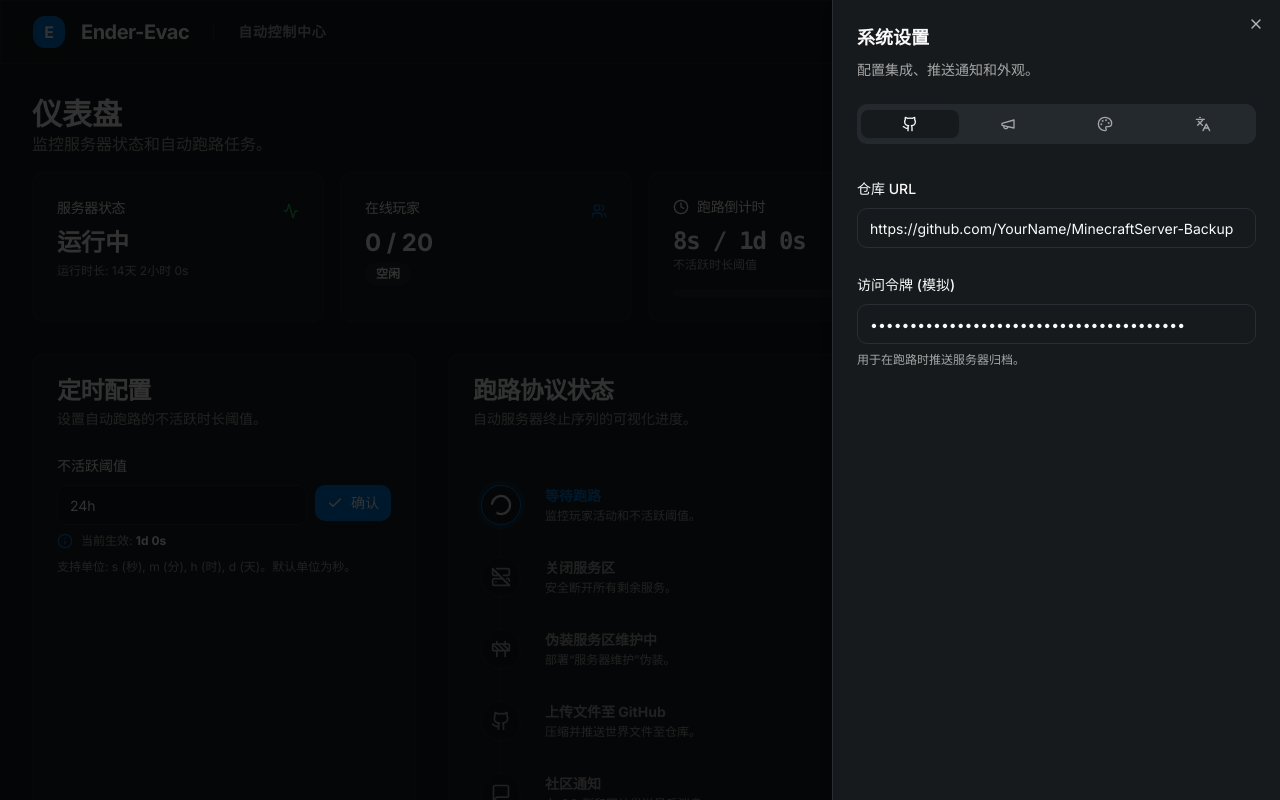
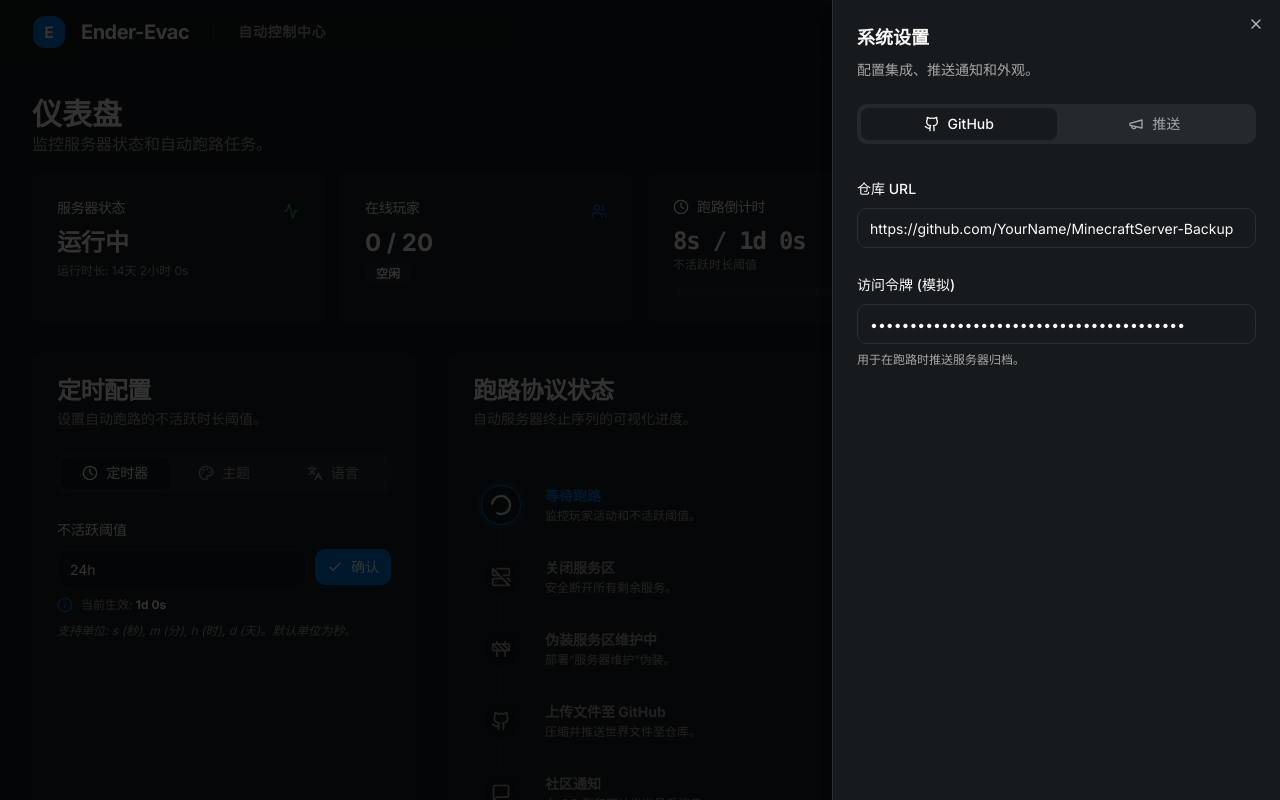
Before and after one commit to 07-iceven/EnderEvac, a Next.js app: page / in a window 1280 px wide. Both pictures are taken after a click on the button "设置". Shown: the top 800 px of the page. Built offline with nearby package versions, Linux system fonts and the light colour scheme.

Commit message:
语言和主题保留在主页

```diff
--- a/src/app/page.tsx
+++ b/src/app/page.tsx
@@ -49,8 +49,6 @@ export default function Home() {
               <SettingsSheet
                 settings={settings}
                 onUpdate={updateSettings}
-                isDarkMode={isDarkMode}
-                setIsDarkMode={setIsDarkMode}
               />
             </Sheet>
           </div>
@@ -89,6 +87,8 @@ export default function Home() {
               <ConfigPanel
                 settings={settings}
                 onUpdate={updateSettings}
+                isDarkMode={isDarkMode}
+                setIsDarkMode={setIsDarkMode}
               />
             </div>
             <div className="lg:col-span-2">
--- a/src/components/dashboard/ConfigPanel.tsx
+++ b/src/components/dashboard/ConfigPanel.tsx
@@ -5,17 +5,24 @@ import { Card, CardContent, CardDescription, CardHeader, CardTitle } from "@/com
 import { Label } from "@/components/ui/label"
 import { Input } from "@/components/ui/input"
 import { Button } from "@/components/ui/button"
-import { Info, Check } from "lucide-react"
+import { Tabs, TabsContent, TabsList, TabsTrigger } from "@/components/ui/tabs"
+import { Separator } from "@/components/ui/separator"
+import { Switch } from "@/components/ui/switch"
+import { Select, SelectContent, SelectItem, SelectTrigger, SelectValue } from "@/components/ui/select"
+import { Tooltip, TooltipContent, TooltipProvider, TooltipTrigger } from "@/components/ui/tooltip"
+import { Info, Check, Clock, Palette, Languages, Moon, Sun } from "lucide-react"
 import { AppSettings, parseTimeToSeconds } from "@/hooks/use-simulated-app"
 import { useToast } from "@/hooks/use-toast"
-import { translations } from "@/lib/translations"
+import { translations, Language } from "@/lib/translations"
 
 interface ConfigPanelProps {
   settings: AppSettings
   onUpdate: (settings: Partial<AppSettings>) => void
+  isDarkMode: boolean
+  setIsDarkMode: (val: boolean) => void
 }
 
-export function ConfigPanel({ settings, onUpdate }: ConfigPanelProps) {
+export function ConfigPanel({ settings, onUpdate, isDarkMode, setIsDarkMode }: ConfigPanelProps) {
   const { toast } = useToast()
   const [localThreshold, setLocalThreshold] = useState(settings.shutdownThreshold)
   const t = translations[settings.language]
@@ -23,6 +30,26 @@ export function ConfigPanel({ settings, onUpdate }: ConfigPanelProps) {
   useEffect(() => {
     setLocalThreshold(settings.shutdownThreshold)
   }, [settings.shutdownThreshold])
+
+  const accentColors = [
+    { name: { en: 'Pink', zh: '粉色', ja: 'ピンク' }, value: '#f6329a' },
+    { name: { en: 'Orange', zh: '呆样橙色', ja: 'オレンジ' }, value: '#ff6900' },
+    { name: { en: 'Red', zh: '红色', ja: 'レッド' }, value: '#fb2c36' },
+    { name: { en: 'Amber', zh: '琥珀色', ja: 'アンバー' }, value: '#fe9a00' },
+    { name: { en: 'Yellow', zh: '黄色', ja: 'イエロー' }, value: '#f0b100' },
+    { name: { en: 'Lime', zh: '青柠色', ja: 'ライム' }, value: '#7ccf00' },
+    { name: { en: 'Green', zh: '绿色', ja: 'グリーン' }, value: '#00c950' },
+    { name: { en: 'Emerald', zh: '翡翠色', ja: 'エメラルド' }, value: '#00bc7d' },
+    { name: { en: 'Teal', zh: '蓝绿色', ja: 'ティール' }, value: '#00bba7' },
+    { name: { en: 'Cyan', zh: '青色', ja: 'シアン' }, value: '#00b8db' },
+    { name: { en: 'Sky', zh: '天蓝色', ja: 'スカイ' }, value: '#00a6f4' },
+    { name: { en: 'Blue', zh: '蓝色', ja: 'ブルー' }, value: '#2b7fff' },
+    { name: { en: 'Indigo', zh: '靛蓝色', ja: 'インディゴ' }, value: '#615fff' },
+    { name: { en: 'Violet', zh: '紫罗兰色', ja: 'バイオレット' }, value: '#8e51ff' },
+    { name: { en: 'Purple', zh: '紫色', ja: 'パープル' }, value: '#ad46ff' },
+    { name: { en: 'Fuchsia', zh: '紫红色', ja: 'マゼンタ' }, value: '#e12afb' },
+    { name: { en: 'Rose', zh: '玫瑰色', ja: 'ローズ' }, value: '#ff2056' },
+  ]
 
   const totalSeconds = parseTimeToSeconds(settings.shutdownThreshold)
 
@@ -41,56 +68,30 @@ export function ConfigPanel({ settings, onUpdate }: ConfigPanelProps) {
 
   const handleApplyThreshold = () => {
     const trimmed = localThreshold.trim()
-
     if (!trimmed) {
-      toast({
-        variant: "destructive",
-        title: t.toasts.inputRequired,
-        description: t.toasts.inputRequiredDesc,
-      })
+      toast({ variant: "destructive", title: t.toasts.inputRequired, description: t.toasts.inputRequiredDesc })
       return
     }
-
     if (/^\d+$/.test(trimmed)) {
       onUpdate({ shutdownThreshold: trimmed })
       return
     }
-
     const parts = trimmed.split(/\s+/)
     const validUnits = ['s', 'm', 'h', 'd']
     let isValid = true
     let offendingPart = ""
-
     for (const part of parts) {
       const match = part.match(/^(\d+)([a-zA-Z]*)$/)
-
-      if (!match) {
-        isValid = false
-        offendingPart = part
-        break
+      if (!match) { isValid = false; offendingPart = part; break }
+      const unit = match[2].toLowerCase()
+      if (unit !== "" && !validUnits.includes(unit)) { isValid = false; offendingPart = part; break }
     }
-
-      const unit = match[2].toLowerCase()
-      if (unit !== "" && !validUnits.includes(unit)) {
-        isValid = false
-        offendingPart = part
-        break
-      }
-    }
-
     if (!isValid) {
-      toast({
-        variant: "destructive",
-        title: t.toasts.invalidUnit,
-        description: t.toasts.invalidUnitDesc.replace("{{part}}", offendingPart),
-      })
+      toast({ variant: "destructive", title: t.toasts.invalidUnit, description: t.toasts.invalidUnitDesc.replace("{{part}}", offendingPart) })
       return
     }
-
     onUpdate({ shutdownThreshold: trimmed })
-    toast({
-      title: t.toasts.configUpdated,
-    })
+    toast({ title: t.toasts.configUpdated })
   }
 
   return (
@@ -99,8 +100,24 @@ export function ConfigPanel({ settings, onUpdate }: ConfigPanelProps) {
         <CardTitle>{t.configuration}</CardTitle>
         <CardDescription>{t.configDesc}</CardDescription>
       </CardHeader>
-      <CardContent className="space-y-6">
-        <div className="space-y-4">
+      <CardContent>
+        <Tabs defaultValue="timer" className="w-full">
+          <TabsList className="grid w-full grid-cols-3 mb-6">
+            <TabsTrigger value="timer" className="gap-2">
+              <Clock className="h-4 w-4" />
+              <span className="hidden sm:inline">{t.tabs.timer}</span>
+            </TabsTrigger>
+            <TabsTrigger value="theme" className="gap-2">
+              <Palette className="h-4 w-4" />
+              <span className="hidden sm:inline">{t.tabs.theme}</span>
+            </TabsTrigger>
+            <TabsTrigger value="language" className="gap-2">
+              <Languages className="h-4 w-4" />
+              <span className="hidden sm:inline">{t.tabs.language}</span>
+            </TabsTrigger>
+          </TabsList>
+
+          <TabsContent value="timer" className="space-y-4">
             <div className="space-y-2">
               <Label htmlFor="threshold">{t.timer.label}</Label>
               <div className="flex gap-2">
@@ -110,7 +127,6 @@ export function ConfigPanel({ settings, onUpdate }: ConfigPanelProps) {
                   onChange={(e) => setLocalThreshold(e.target.value)}
                   onKeyDown={(e) => e.key === 'Enter' && handleApplyThreshold()}
                   placeholder={t.timer.placeholder}
-                className="flex-1"
                 />
                 <Button onClick={handleApplyThreshold} size="sm" className="gap-2">
                   <Check className="h-4 w-4" />
@@ -121,11 +137,71 @@ export function ConfigPanel({ settings, onUpdate }: ConfigPanelProps) {
                 <Info className="h-4 w-4 text-primary" />
                 <span>{t.timer.currentlyActive}: <strong className="text-foreground">{formatSeconds(totalSeconds)}</strong></span>
               </div>
-            <p className="text-xs text-muted-foreground leading-relaxed">
+              <p className="text-xs text-muted-foreground leading-relaxed mt-2 italic">
                 {t.timer.hint}
               </p>
             </div>
+          </TabsContent>
+
+          <TabsContent value="theme" className="space-y-6">
+            <div className="flex items-center justify-between">
+              <div className="space-y-0.5">
+                <Label className="text-sm font-semibold">{t.theme.darkMode}</Label>
+                <p className="text-xs text-muted-foreground">{t.theme.darkModeDesc}</p>
               </div>
+              <div className="flex items-center gap-2">
+                {isDarkMode ? <Moon className="h-4 w-4 text-primary" /> : <Sun className="h-4 w-4 text-yellow-500" />}
+                <Switch
+                  checked={isDarkMode}
+                  onCheckedChange={setIsDarkMode}
+                />
+              </div>
+            </div>
+
+            <Separator />
+
+            <div className="space-y-4">
+              <Label className="text-sm font-semibold">{t.theme.accentColor}</Label>
+              <TooltipProvider>
+                <div className="grid grid-cols-6 gap-2">
+                  {accentColors.map((color) => (
+                    <Tooltip key={color.value}>
+                      <TooltipTrigger asChild>
+                        <button
+                          onClick={() => onUpdate({ accentColor: color.value })}
+                          className={`w-8 h-8 rounded-full border-2 transition-all hover:scale-110 active:scale-95 ${settings.accentColor === color.value ? 'border-foreground shadow-md' : 'border-transparent'}`}
+                          style={{ backgroundColor: color.value }}
+                        />
+                      </TooltipTrigger>
+                      <TooltipContent>
+                        <p>{color.name[settings.language]}</p>
+                      </TooltipContent>
+                    </Tooltip>
+                  ))}
+                </div>
+              </TooltipProvider>
+            </div>
+          </TabsContent>
+
+          <TabsContent value="language" className="space-y-4">
+            <div className="space-y-2">
+              <Label>{t.language.label}</Label>
+              <Select
+                value={settings.language}
+                onValueChange={(val: Language) => onUpdate({ language: val })}
+              >
+                <SelectTrigger className="w-full">
+                  <SelectValue placeholder={t.language.select} />
+                </SelectTrigger>
+                <SelectContent>
+                  <SelectItem value="zh">简体中文 (Chinese)</SelectItem>
+                  <SelectItem value="en">English</SelectItem>
+                  <SelectItem value="ja">日本語 (Japanese)</SelectItem>
+                </SelectContent>
+              </Select>
+            </div>
+          </TabsContent>
+        </Tabs>
       </CardContent>
     </Card>
   )
--- a/src/components/dashboard/SettingsSheet.tsx
+++ b/src/components/dashboard/SettingsSheet.tsx
@@ -4,44 +4,18 @@ import { Tabs, TabsContent, TabsList, TabsTrigger } from "@/components/ui/tabs"
 import { Label } from "@/components/ui/label"
 import { Input } from "@/components/ui/input"
 import { Textarea } from "@/components/ui/textarea"
-import { Switch } from "@/components/ui/switch"
-import { Separator } from "@/components/ui/separator"
-import { Tooltip, TooltipContent, TooltipProvider, TooltipTrigger } from "@/components/ui/tooltip"
-import { Select, SelectContent, SelectItem, SelectTrigger, SelectValue } from "@/components/ui/select"
 import { SheetContent, SheetDescription, SheetHeader, SheetTitle } from "@/components/ui/sheet"
-import { Github, Megaphone, Palette, Moon, Sun, Languages } from "lucide-react"
+import { Github, Megaphone } from "lucide-react"
 import { AppSettings } from "@/hooks/use-simulated-app"
-import { translations, Language } from "@/lib/translations"
+import { translations } from "@/lib/translations"
 
 interface SettingsSheetProps {
   settings: AppSettings
   onUpdate: (settings: Partial<AppSettings>) => void
-  isDarkMode: boolean
-  setIsDarkMode: (val: boolean) => void
 }
 
-export function SettingsSheet({ settings, onUpdate, isDarkMode, setIsDarkMode }: SettingsSheetProps) {
+export function SettingsSheet({ settings, onUpdate }: SettingsSheetProps) {
   const t = translations[settings.language]
-
-  const accentColors = [
-    { name: { en: 'Pink', zh: '粉色', ja: 'ピンク' }, value: '#f6329a' },
-    { name: { en: 'Orange', zh: '呆样橙色', ja: 'オレンジ' }, value: '#ff6900' },
-    { name: { en: 'Red', zh: '红色', ja: 'レッド' }, value: '#fb2c36' },
-    { name: { en: 'Amber', zh: '琥珀色', ja: 'アンバー' }, value: '#fe9a00' },
-    { name: { en: 'Yellow', zh: '黄色', ja: 'イエロー' }, value: '#f0b100' },
-    { name: { en: 'Lime', zh: '青柠色', ja: 'ライム' }, value: '#7ccf00' },
-    { name: { en: 'Green', zh: '绿色', ja: 'グリーン' }, value: '#00c950' },
-    { name: { en: 'Emerald', zh: '翡翠色', ja: 'エメラルド' }, value: '#00bc7d' },
-    { name: { en: 'Teal', zh: '蓝绿色', ja: 'ティール' }, value: '#00bba7' },
-    { name: { en: 'Cyan', zh: '青色', ja: 'シアン' }, value: '#00b8db' },
-    { name: { en: 'Sky', zh: '天蓝色', ja: 'スカイ' }, value: '#00a6f4' },
-    { name: { en: 'Blue', zh: '蓝色', ja: 'ブルー' }, value: '#2b7fff' },
-    { name: { en: 'Indigo', zh: '靛蓝色', ja: 'インディゴ' }, value: '#615fff' },
-    { name: { en: 'Violet', zh: '紫罗兰色', ja: 'バイオレット' }, value: '#8e51ff' },
-    { name: { en: 'Purple', zh: '紫色', ja: 'パープル' }, value: '#ad46ff' },
-    { name: { en: 'Fuchsia', zh: '紫红色', ja: 'マゼンタ' }, value: '#e12afb' },
-    { name: { en: 'Rose', zh: '玫瑰色', ja: 'ローズ' }, value: '#ff2056' },
-  ]
 
   return (
     <SheetContent className="sm:max-w-md overflow-y-auto">
@@ -51,11 +25,15 @@ export function SettingsSheet({ settings, onUpdate, isDarkMode, setIsDarkMode }:
       </SheetHeader>
 
       <Tabs defaultValue="github" className="w-full">
-        <TabsList className="grid w-full grid-cols-4 mb-8">
-          <TabsTrigger value="github" title={t.tabs.github}><Github className="h-4 w-4" /></TabsTrigger>
-          <TabsTrigger value="announcements" title={t.tabs.announcements}><Megaphone className="h-4 w-4" /></TabsTrigger>
-          <TabsTrigger value="theme" title={t.tabs.theme}><Palette className="h-4 w-4" /></TabsTrigger>
-          <TabsTrigger value="language" title={t.tabs.language}><Languages className="h-4 w-4" /></TabsTrigger>
+        <TabsList className="grid w-full grid-cols-2 mb-8">
+          <TabsTrigger value="github" className="gap-2">
+            <Github className="h-4 w-4" />
+            {t.tabs.github}
+          </TabsTrigger>
+          <TabsTrigger value="announcements" className="gap-2">
+            <Megaphone className="h-4 w-4" />
+            {t.tabs.announcements}
+          </TabsTrigger>
         </TabsList>
 
         <TabsContent value="github" className="space-y-6">
@@ -98,65 +76,6 @@ export function SettingsSheet({ settings, onUpdate, isDarkMode, setIsDarkMode }:
             />
           </div>
         </TabsContent>
-
-        <TabsContent value="theme" className="space-y-8">
-          <div className="flex items-center justify-between">
-            <div className="space-y-0.5">
-              <Label className="text-base">{t.theme.darkMode}</Label>
-              <p className="text-xs text-muted-foreground">{t.theme.darkModeDesc}</p>
-            </div>
-            <div className="flex items-center gap-2">
-              {isDarkMode ? <Moon className="h-4 w-4 text-primary" /> : <Sun className="h-4 w-4 text-yellow-500" />}
-              <Switch
-                checked={isDarkMode}
-                onCheckedChange={setIsDarkMode}
-              />
-            </div>
-          </div>
-
-          <Separator />
-
-          <div className="space-y-4">
-            <Label className="text-base">{t.theme.accentColor}</Label>
-            <TooltipProvider>
-              <div className="grid grid-cols-6 gap-3">
-                {accentColors.map((color) => (
-                  <Tooltip key={color.value}>
-                    <TooltipTrigger asChild>
-                      <button
-                        onClick={() => onUpdate({ accentColor: color.value })}
-                        className={`w-10 h-10 rounded-full border-2 transition-all hover:scale-110 active:scale-95 ${settings.accentColor === color.value ? 'border-foreground shadow-md' : 'border-transparent'}`}
-                        style={{ backgroundColor: color.value }}
-                      />
-                    </TooltipTrigger>
-                    <TooltipContent>
-                      <p>{color.name[settings.language]}</p>
-                    </TooltipContent>
-                  </Tooltip>
-                ))}
-              </div>
-            </TooltipProvider>
-          </div>
-        </TabsContent>
-
-        <TabsContent value="language" className="space-y-6">
-          <div className="space-y-2">
-            <Label>{t.language.label}</Label>
-            <Select
-              value={settings.language}
-              onValueChange={(val: Language) => onUpdate({ language: val })}
-            >
-              <SelectTrigger className="w-full">
-                <SelectValue placeholder={t.language.select} />
-              </SelectTrigger>
-              <SelectContent>
-                <SelectItem value="zh">简体中文 (Chinese)</SelectItem>
-                <SelectItem value="en">English</SelectItem>
-                <SelectItem value="ja">日本語 (Japanese)</SelectItem>
-              </SelectContent>
-            </Select>
-          </div>
-        </TabsContent>
       </Tabs>
     </SheetContent>
   )
```
Lines whose indentation alone changed are shown as unchanged.
